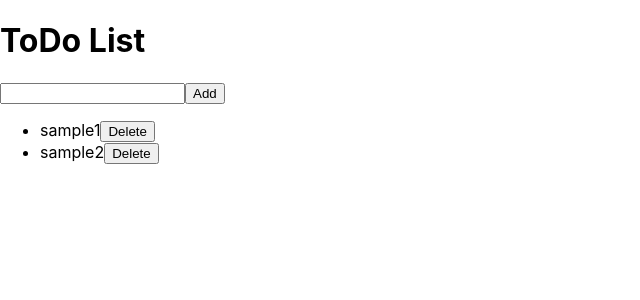
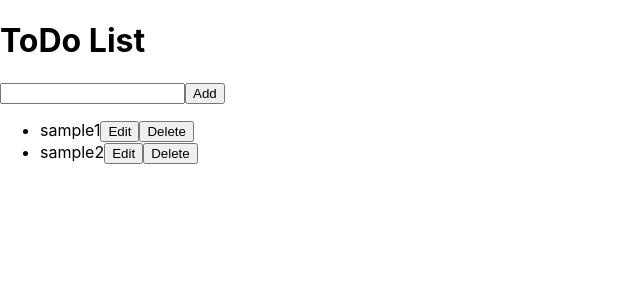
Before and after one commit to su1415/todo_app, a React (Create React App) app: page / in a window 1280 px wide. Shown: the top 300 px of the page, without its empty margins (0-640 px from the left). Built offline with nearby package versions, Linux system fonts and the light colour scheme.

Commit message:
feat: TODOリストの編集

```diff
--- a/src/App.js
+++ b/src/App.js
@@ -7,6 +7,8 @@ function App() {
     { id: 2, text: "sample2" },
   ])
   const [newTodoText, setNewTodoText] = useState("");
+  const [editTodo, setEditTodo] = useState(null);
+  const [editTodoText, setEditTodoText] = useState("");
 
   const handleAddTodo = () => {
     if ( newTodoText.trim() !== "" ) {
@@ -19,6 +21,21 @@ function App() {
     setTodos(todos.filter(todo => todo.id !== id));
   };
 
+  const handleEditTodo = (todo) => {
+    setEditTodo(todo);
+    setEditTodoText(todo.text);
+  };
+
+  const handleSaveEditTodo = () => {
+    setTodos(
+      todos.map(todo =>
+        todo.id === editTodo.id ? { ...todo, text: editTodoText } : todo
+      )
+    );
+    setEditTodo(null);
+    setEditTodoText("");
+  };
+
   return (
     <div className="App">
       <h1>ToDo List</h1>
@@ -28,7 +45,22 @@ function App() {
         onChange={(e) => setNewTodoText(e.target.value) }
       />
       <button onClick={ handleAddTodo }>Add</button>
-      <TodoList todos={ todos } onDeleteTodo={ handleDeleteTodo } />
+      <TodoList
+        todos={ todos }
+        onEditTodo={ handleEditTodo }
+        onDeleteTodo={ handleDeleteTodo }
+      />
+      { editTodo && (
+        <div>
+          <input
+            type="text"
+            value={ editTodoText }
+            onChange={(e) => setEditTodoText(e.target.value) }
+          />
+          <button onClick={ handleSaveEditTodo }>Save</button>
+          <button onClick={ () => setEditTodo(null) }>Cancel</button>
+        </div>
+      )}
     </div>
   );
 }
--- a/src/components/TodoItem.js
+++ b/src/components/TodoItem.js
@@ -1,9 +1,10 @@
 import React from "react";
 
-function TodoItem({ todo, onDeleteTodo }) {
+function TodoItem({ todo, onEditTodo, onDeleteTodo }) {
   return (
     <li>
       { todo.text }
+      <button onClick={ () => onEditTodo(todo) }>Edit</button>
       <button onClick={ () => onDeleteTodo(todo.id) }>Delete</button>
     </li>
   );
--- a/src/components/TodoList.js
+++ b/src/components/TodoList.js
@@ -1,11 +1,16 @@
 import React from "react";
 import TodoItem from "./TodoItem"
 
-function TodoList({ todos, onDeleteTodo }) {
+function TodoList({ todos, onEditTodo, onDeleteTodo }) {
   return (
     <ul>
       { todos.map(todo => (
-        <TodoItem key={ todo.id } todo={ todo } onDeleteTodo={ onDeleteTodo } />
+        <TodoItem
+          key={ todo.id }
+          todo={ todo }
+          onEditTodo={ onEditTodo }
+          onDeleteTodo={ onDeleteTodo }
+        />
       )) }
     </ul>
   );
```
